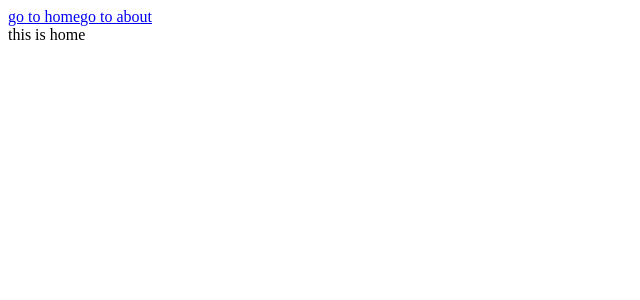
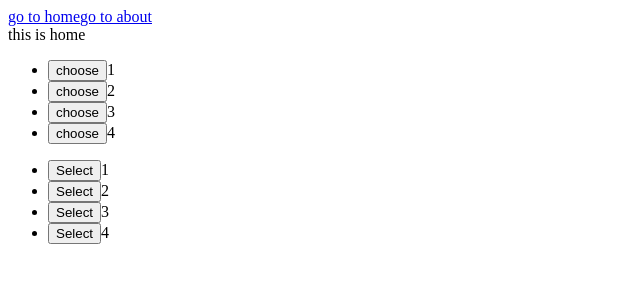
Before and after one commit to Tangjj1996/react-typescript-todo-list, a React app: page / in a window 1280 px wide. Shown: the top 300 px of the page, without its empty margins (0-640 px from the left). Built offline with nearby package versions, Linux system fonts and the light colour scheme.

Commit message:
feaet: new type check

```diff
--- a/src/views/about.tsx
+++ b/src/views/about.tsx
@@ -2,7 +2,7 @@ import * as React from 'react'
 
 type ButtonProps = React.ComponentPropsWithoutRef<'button'>
 
-const Home: React.FC = () => {
+const About: React.FC = () => {
   const reference = React.createRef<HTMLButtonElement>()
 
   React.useEffect(() => {
@@ -24,4 +24,4 @@ const Button = React.forwardRef<HTMLButtonElement, ButtonProps>(
   )
 )
 
-export default Home
+export default About
--- a/src/views/home.tsx
+++ b/src/views/home.tsx
@@ -1,7 +1,64 @@
 import * as React from 'react'
 
+type ClickableListProps<T> = {
+  items: T[]
+  onSelect: (item: T) => void
+}
+
+function ClickableList<T>(props: ClickableListProps<T>) {
+  return (
+    <ul>
+      {props.items.map((item, index) => (
+        <li key={index}>
+          <button onClick={() => props.onSelect(item)}>choose</button>
+          {item}
+        </li>
+      ))}
+    </ul>
+  )
+}
+
+// usage
+const items = [1, 2, 3, 4]
+
+function ClickableListInner<T>(
+  props: ClickableListProps<T>,
+  ref: React.ForwardedRef<HTMLUListElement>
+) {
+  return (
+    <ul ref={ref}>
+      {props.items.map((item, i) => (
+        <li key={i}>
+          <button onClick={(el) => props.onSelect(item)}>Select</button>
+          {item}
+        </li>
+      ))}
+    </ul>
+  )
+}
+
+const ClickableListForward = React.forwardRef(ClickableListInner)
+
 const Home = () => {
-  return <div>this is home</div>
+  const homeRef = React.createRef<HTMLUListElement>()
+
+  React.useEffect(() => {
+    console.log(homeRef)
+  }, [])
+  return (
+    <div>
+      this is home
+      <ClickableList
+        items={items}
+        onSelect={(item) => console.log(item)}
+      ></ClickableList>
+      <ClickableListForward
+        items={items}
+        onSelect={(item) => console.log(item)}
+        ref={homeRef}
+      ></ClickableListForward>
+    </div>
+  )
 }
 
 export default Home
```
